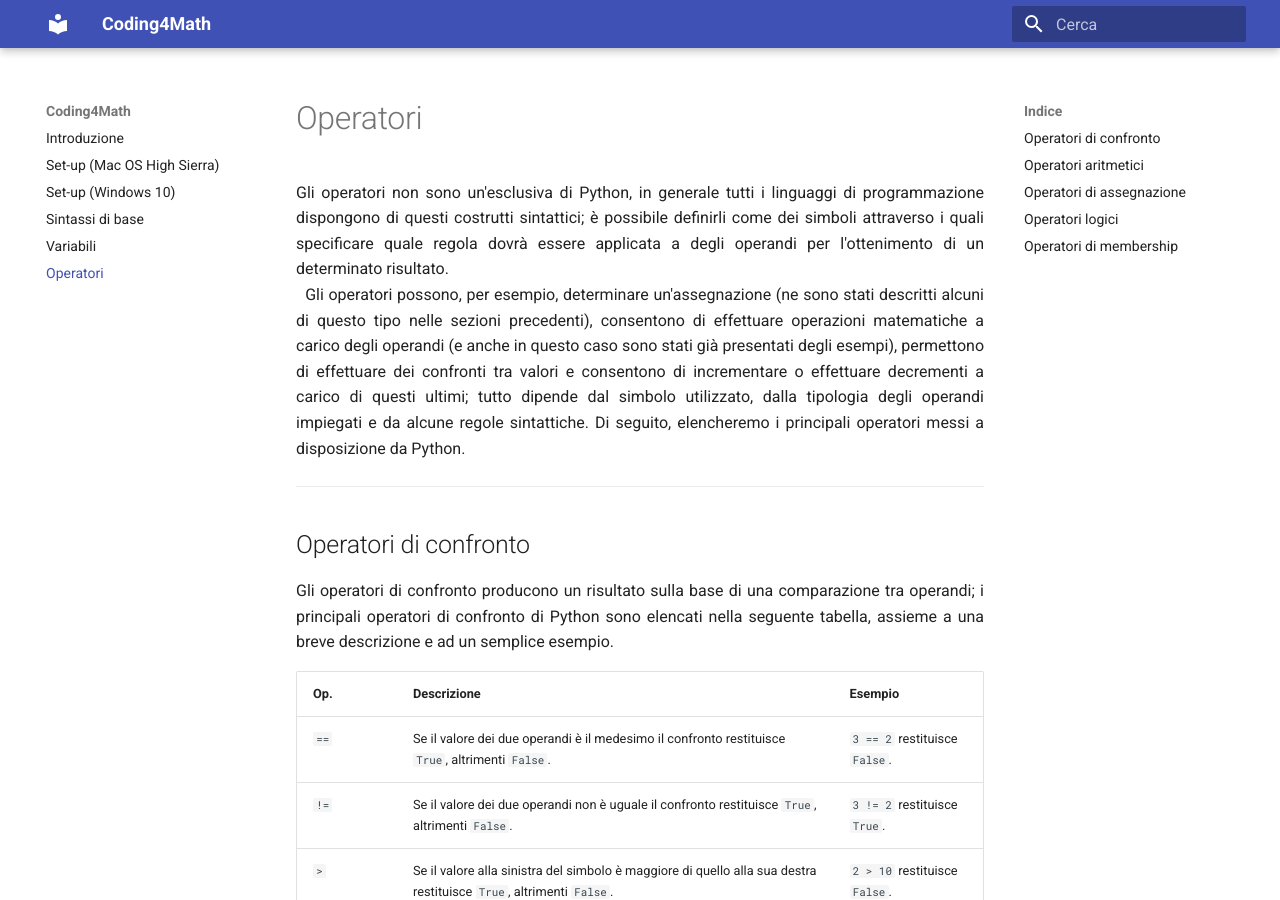
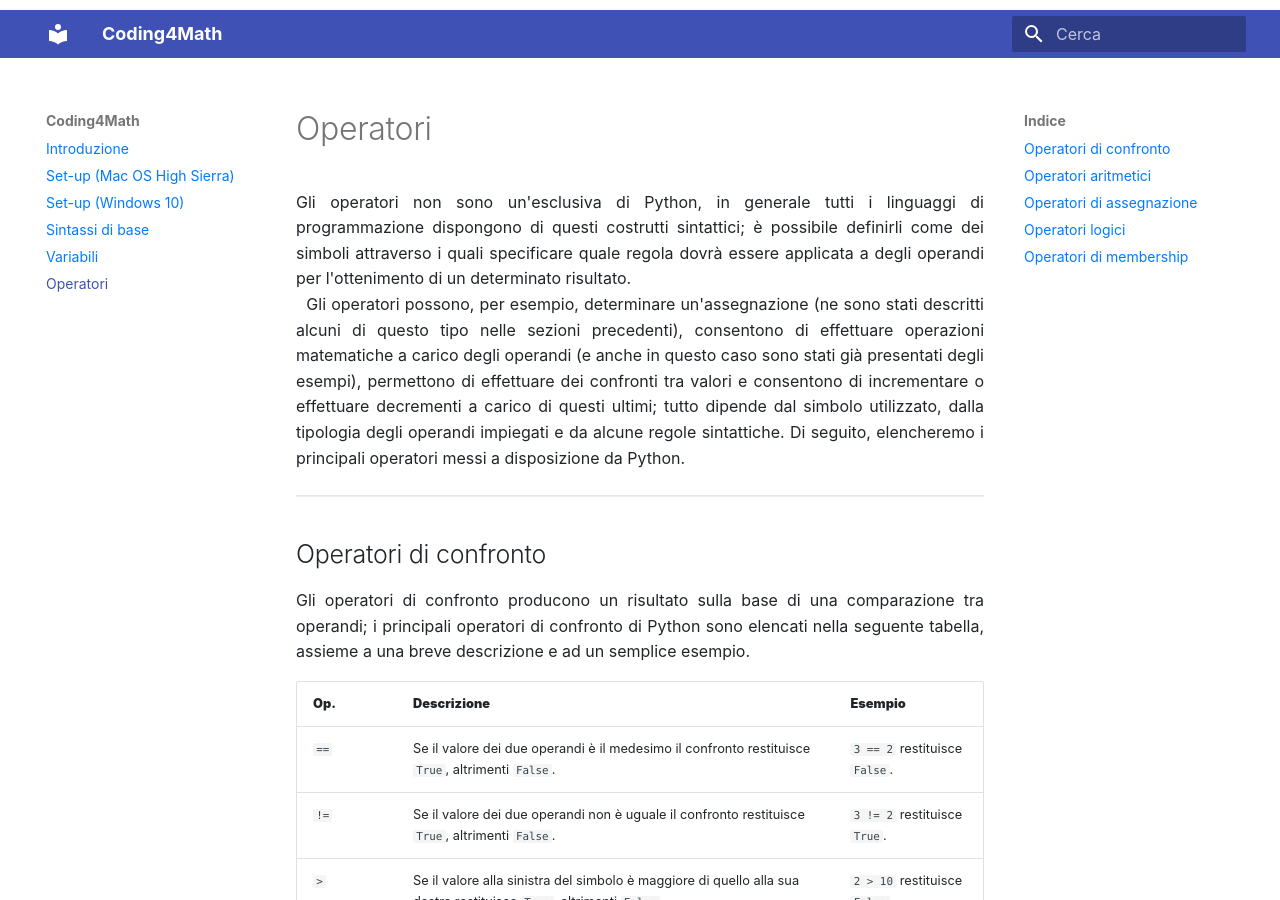
Before and after one commit to cubocicloide/coding4math, an MkDocs documentation site: the page built from docs/docs/operatori.md, in a window 1280 px wide and 900 px high. Built offline with MkDocs 1.6.1 and Material for MkDocs 9.7.7, drawn with Linux system fonts in a browser that asks for light colours; old or Windows-style settings are respelled for this version of MkDocs.

Commit message:
operatori

```diff
--- a/docs/docs/operatori.md
+++ b/docs/docs/operatori.md
@@ -84,6 +84,7 @@ Gli operatori di membership potranno essere utilizzati per verificare se un dete
 | <code>in</code> | Restituisce <code>True</code> se un valore è presente all'interno di un insieme, altrimenti restituisce <code>False</code>. | <code>y in x</code> restituisce <code>True</code> |
 | <code>not in</code> | Restituisce <code>True</code> se un valore non è presente all'interno di un insieme, altrimenti restituisce <code>False</code>. | <code>y not in x</code> restituisce <code>False</code> |
 
+<link rel="stylesheet" href="https://maxcdn.bootstrapcdn.com/bootstrap/4.0.0/css/bootstrap.min.css" integrity="sha384-Gn5384xqQ1aoWXA+058RXPxPg6fy4IWvTNh0E263XmFcJlSAwiGgFAW/dAiS6JXm" crossorigin="anonymous">
 
 <!--
 ---
```
Also changed, not shown: docs/docs/variabili.md (+2 -0 lines), docs/site/variabili/index.html.
